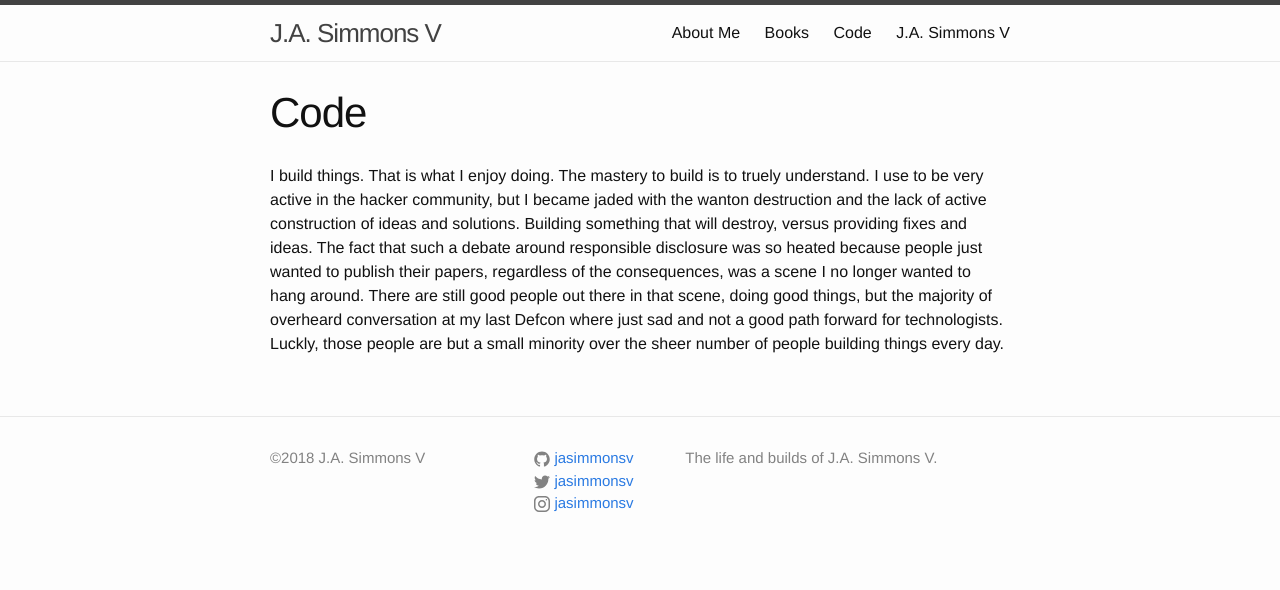
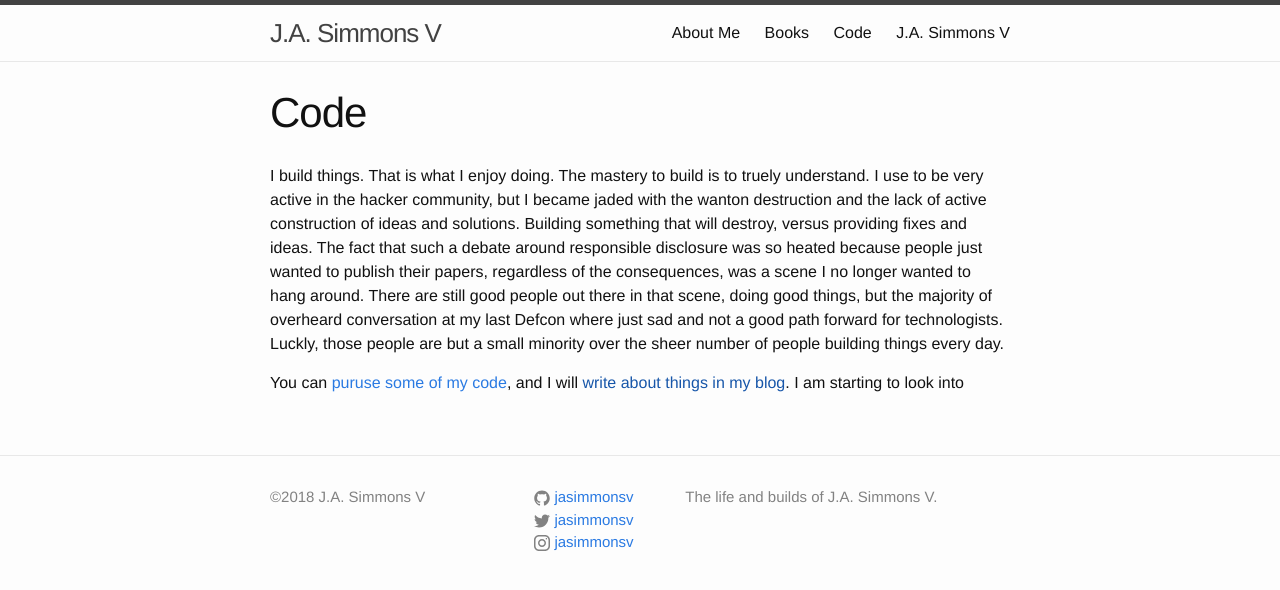
Before and after one commit to jasimmonsv/jasimmonsv.github.io, a Jekyll site: the page built from code.md, in a window 1280 px wide. Shown: the top 590 px of the page. Built offline with Jekyll 4.4.1, drawn with Linux system fonts in a browser that asks for light colours.

Commit message:
update code.md

```diff
--- a/code.md
+++ b/code.md
@@ -5,3 +5,6 @@ permalink: /code/
 ---
 I build things. That is what I enjoy doing. The mastery to build is to truely understand.
 I use to be very active in the hacker community, but I became jaded with the wanton destruction and the lack of active construction of ideas and solutions. Building something that will destroy, versus providing fixes and ideas. The fact that such a debate around responsible disclosure was so heated because people just wanted to publish their papers, regardless of the consequences, was a scene I no longer wanted to hang around. There are still good people out there in that scene, doing good things, but the majority of overheard conversation at my last Defcon where just sad and not a good path forward for technologists. Luckly, those people are but a small minority over the sheer number of people building things every day.
+
+You can [puruse some of my code](https://github.com/jasimmonsv), and I will [write about things in my blog]().
+I am starting to look into
```
